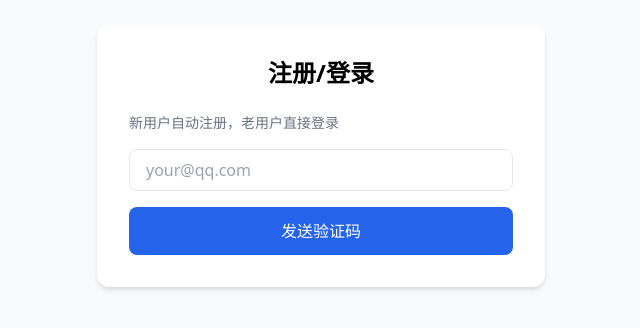
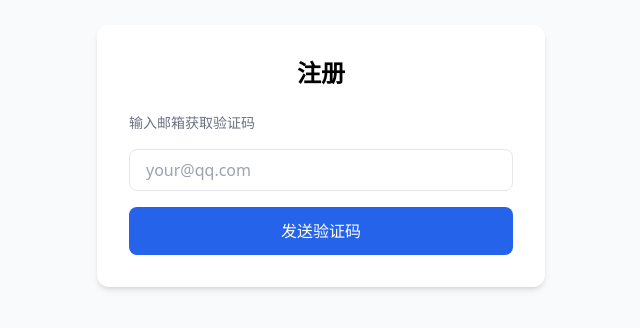
Before and after one commit to banshi1524/my-site, a Next.js app: page /register in a window 1280 px wide. Shown: the part 244-572 px from the top of the page, without its empty margins (319-959 px from the left). Built offline with nearby package versions, Linux system fonts and the light colour scheme; no server answers.

Commit message:
注册页同步验证码方式

```diff
--- a/app/register/page.js
+++ b/app/register/page.js
@@ -16,25 +16,11 @@ export default function Register() {
     e.preventDefault();
     setError('');
     setLoading(true);
-
-    // 先尝试创建用户（SMTP关了不会发邮件）
-    const { error: signUpErr } = await supabase.auth.signUp({
-      email,
-      password: crypto.randomUUID() + crypto.randomUUID(),
-    });
-
-    // 忽略"已存在"错误
-    if (signUpErr && !signUpErr.message?.includes('already') && !signUpErr.message?.includes('exists')) {
-      // 用户不存在，创建失败但不是因为已存在 → 可能有问题
-    }
-
-    // 发验证码
-    const { error: otpErr } = await supabase.auth.signInWithOtp({
+    const { error: err } = await supabase.auth.signInWithOtp({
       email,
       options: { shouldCreateUser: true },
     });
-
-    if (otpErr) setError(otpErr.message);
+    if (err) setError(err.message);
     else setCodeSent(true);
     setLoading(false);
   };
@@ -52,12 +38,12 @@ export default function Register() {
   return (
     <div className="min-h-screen flex items-center justify-center p-4">
       <div className="bg-white p-8 rounded-xl shadow-md w-full max-w-md">
-        <h1 className="text-2xl font-bold mb-6 text-center">注册/登录</h1>
+        <h1 className="text-2xl font-bold mb-6 text-center">注册</h1>
         {error && <p className="text-red-500 text-sm mb-4 bg-red-50 p-3 rounded">{error}</p>}
 
         {!codeSent ? (
           <form onSubmit={sendCode} className="space-y-4">
-            <p className="text-sm text-gray-500">新用户自动注册，老用户直接登录</p>
+            <p className="text-sm text-gray-500">输入邮箱获取验证码</p>
             <input type="email" value={email} onChange={e => setEmail(e.target.value)}
               className="w-full px-4 py-2 border rounded-lg focus:ring-2 focus:ring-blue-500" required placeholder="your@qq.com" />
             <button type="submit" disabled={loading}
```
